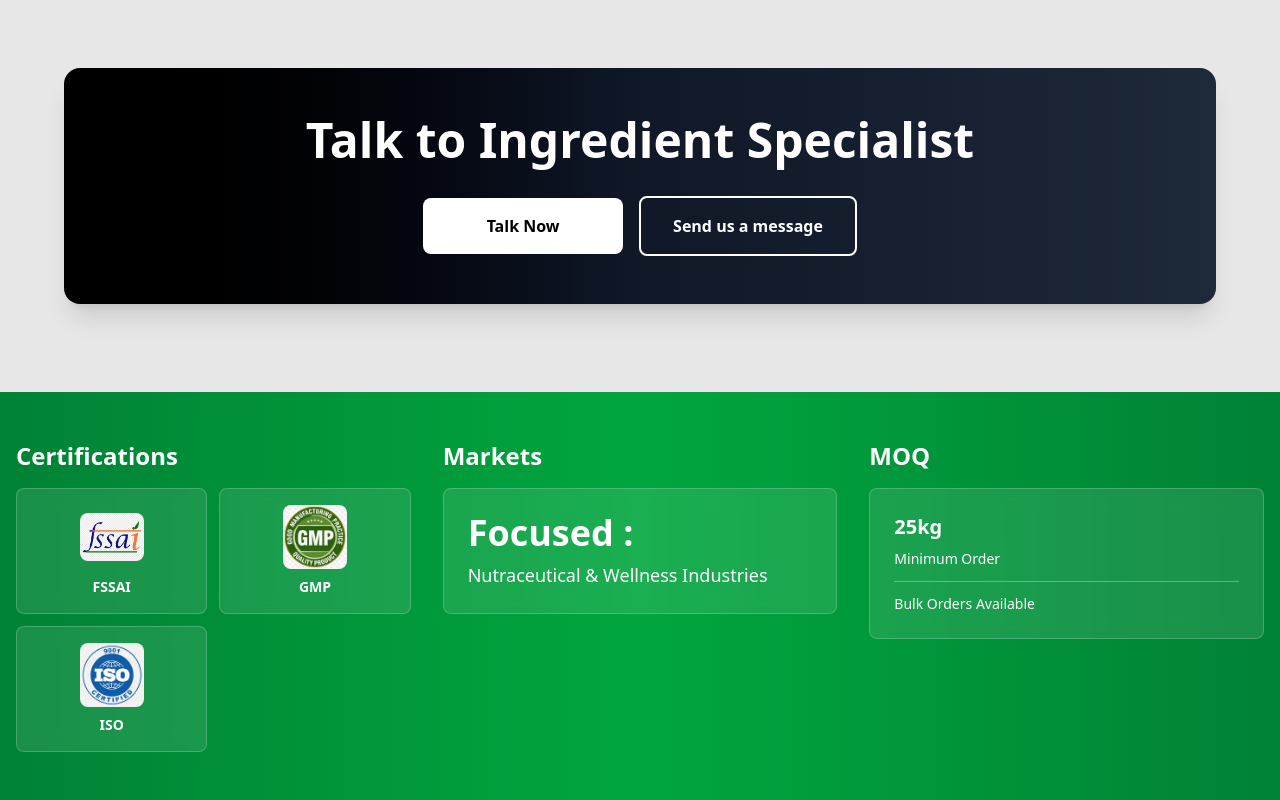
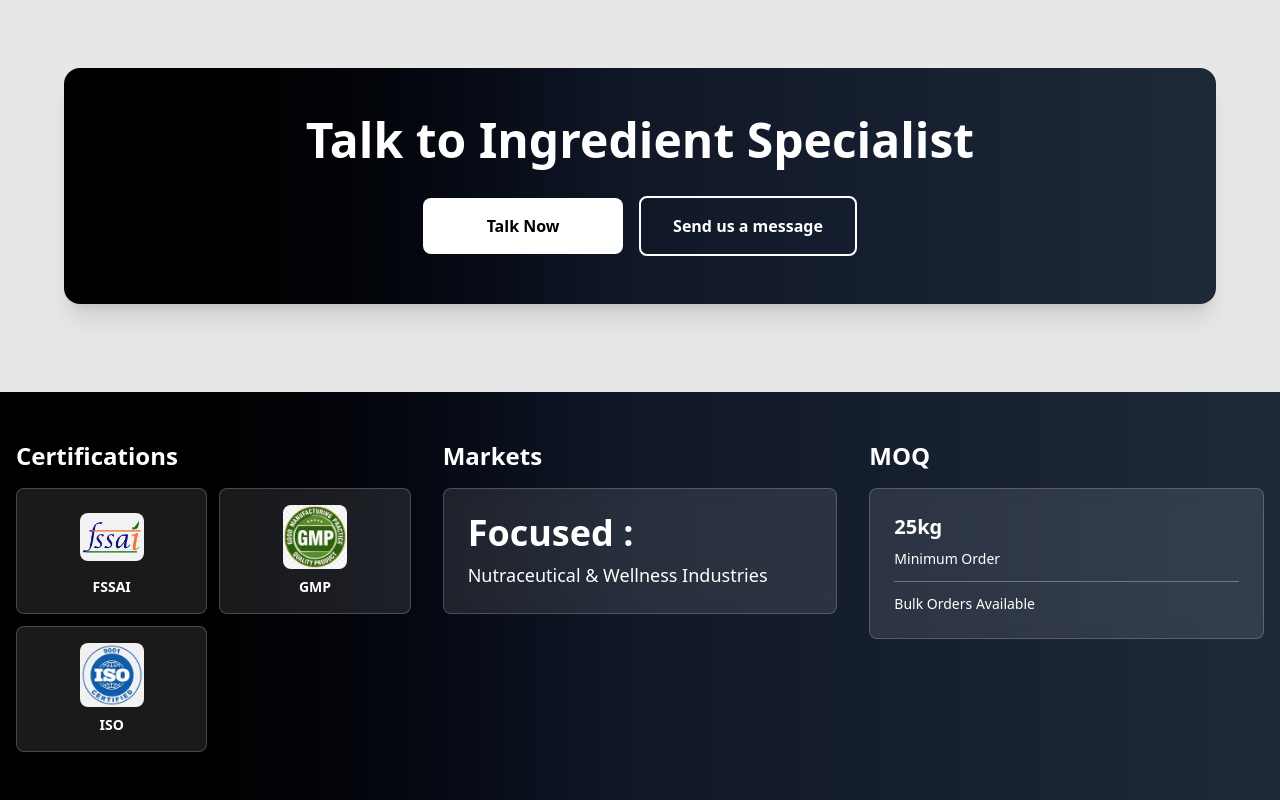
Before and after one commit to amankappooresabu/amerthyst, a React (Vite) app: page /botanical-and-bioactive-ingredients in a window 1280 px wide. Shown: the part 3182-3982 px from the top of the page. Built offline with nearby package versions, Linux system fonts and the light colour scheme.

Commit message:
bug resolving

```diff
--- a/src/pages/Details2/constants/footerdata.ts
+++ b/src/pages/Details2/constants/footerdata.ts
@@ -32,5 +32,5 @@ export const footerData2 = {
       }
     }
   ],
-  backgroundGradient: "from-green-700 via-green-600 to-green-700"
+  backgroundGradient: "from-black via-gray-900 to-gray-800"
 };
--- a/src/pages/Details2/detailspage2.tsx
+++ b/src/pages/Details2/detailspage2.tsx
@@ -16,7 +16,7 @@ export default function DetailsPage2() {
                 <Section1Slider slides={slides} />
                 <DetailsContent productsData={botanicalProductsData} headingColor="text-[#fefefe]"/>
                 <ExportLogistics exportCapabilities={botanicalExportCapabilities} headingColor="text-[#fefefe]"/>
-                <CallToAction mainheading={"Talk to Ingredient Specialist"} buttonGradient="from-green-700 via-green-600 to-green-700"/>
+                <CallToAction mainheading={"Talk to Ingredient Specialist"} buttonGradient="from-[#2d4a45] via-[#5a7b73] to-[#7a9a8e]"/>
                 <Footer sections={footerData2.sections} backgroundGradient={footerData2.backgroundGradient}/>
             </div>
         </div>
```
